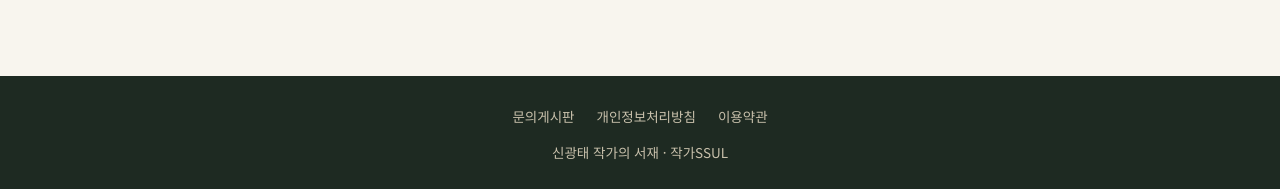
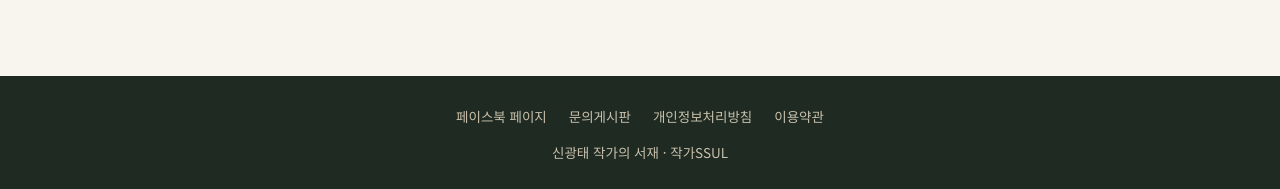
Before and after one commit to your7179/your7179.github.io, a Jekyll site: the page built from book/ssul/index.html, in a window 1280 px wide and 1285 px high. Shown: the part 1093-1282 px from the top of the window. Built offline with Jekyll 4.4.1, drawn with Linux system fonts in a browser that asks for light colours.

Commit message:
Add files via upload

```diff
--- a/_layouts/default.html
+++ b/_layouts/default.html
@@ -176,6 +176,7 @@
 <footer>
   <div class="wrap">
     <div class="footer-links">
+      <a href="https://www.facebook.com/profile.php?id=61594181979372" target="_blank" rel="noopener">페이스북 페이지</a>
       <a href="https://shinbook.dothome.co.kr/?page_id=12" target="_blank" rel="noopener">문의게시판</a>
       <a href="/book/privacy/">개인정보처리방침</a>
       <a href="/book/terms/">이용약관</a>
```
